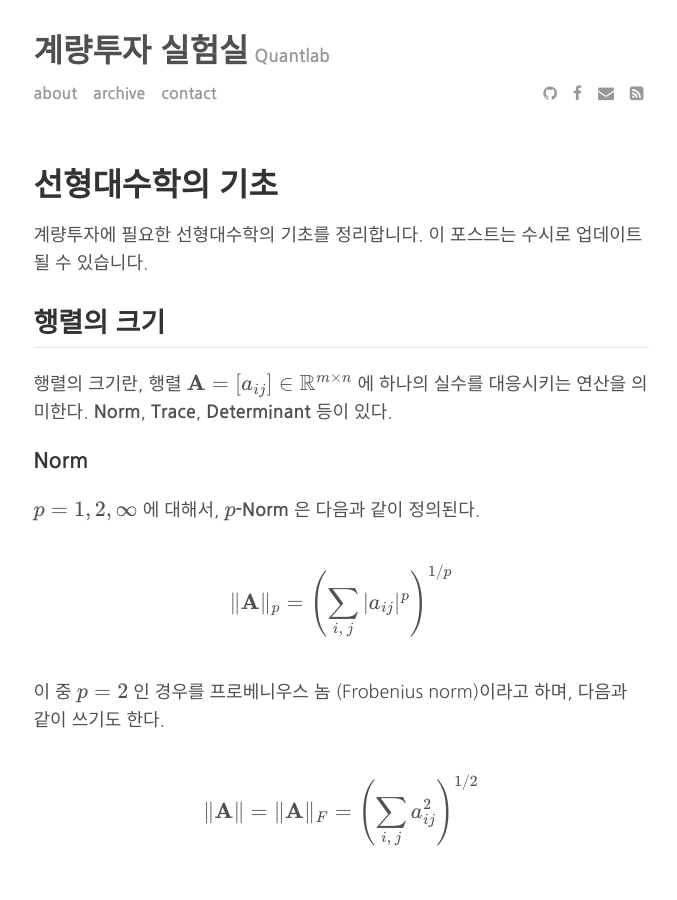
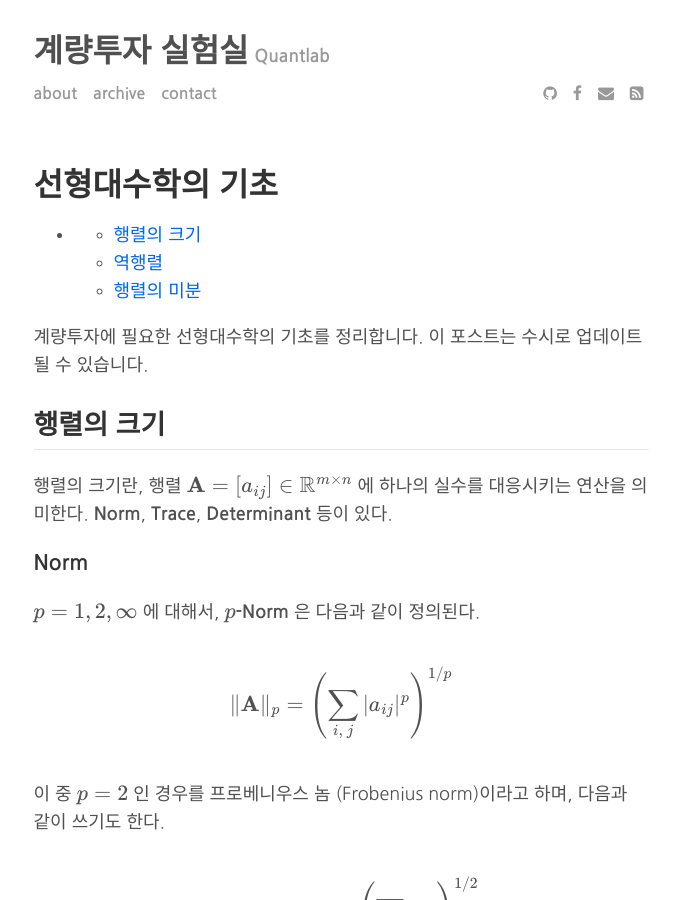
Before and after one commit to gem763/gem763.github.io, a Jekyll site: the page built from _posts/2017-08-23-linear-algebra-basic.md, in a window 1280 px wide and 900 px high. Shown: the whole window, without its empty margins (299-976 px from the left). Built offline with Jekyll 4.4.1, drawn with Linux system fonts in a browser that asks for light colours; formulas are drawn with MathJax 3; comment, search, counter and statistics services are not loaded.

Commit message:
Uploaded by https://stackedit.io/

```diff
--- a/_posts/2017-08-23-linear-algebra-basic.md
+++ b/_posts/2017-08-23-linear-algebra-basic.md
@@ -5,6 +5,18 @@ tags: [선형대수학]
 excerpt_separator: <!--more-->
 
 ---
+
+
+<ul>
+<li>
+<ul>
+<li><a href="#행렬의-크기">행렬의 크기</a></li>
+<li><a href="#역행렬">역행렬</a></li>
+<li><a href="#행렬의-미분">행렬의 미분</a></li>
+</ul>
+</li>
+</ul>
+
 
 계량투자에 필요한 선형대수학의 기초를 정리합니다. 이 포스트는 수시로 업데이트 될 수 있습니다.
 <!--more-->
```
